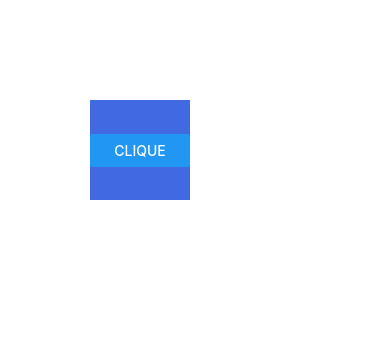
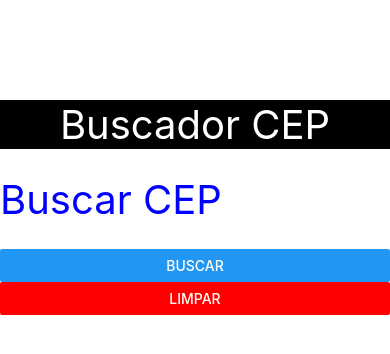
Before and after one commit to Thauan-th/react_native_project, a React Native app: screen / in a window 390 px wide. Shown: the top 354 px of the page. Built offline with nearby package versions, Linux system fonts and the light colour scheme.

Commit message:
app buscador de cep

```diff
--- a/src/exercicesTemp/Animacao/index.js
+++ b/src/exercicesTemp/Animacao/index.js
@@ -16,33 +16,48 @@ export default function Animado() {
 
   function expandOnOff(param){
     if(param){
+      Animated.sequence([
+
         Animated.timing(
           widthAnimated , {
             toValue:250,
             duration:2000
-        } ).start()
+          } ) ,
           Animated.timing(heightAnimated,{
             toValue: 200,
             duration: 2000
           }
-      ).start()
-      Animated.timing(colorAnimated,{
-        toValue:4323,
+          )
+        ]).start()
+      Animated.parallel([
+
+        Animated.timing(
+          widthAnimated , {
+            toValue:200,
+            duration:2000
+          } ) ,
+          Animated.timing(heightAnimated,{
+            toValue: 150,
             duration: 2000
           }
-      ).start()
+          )
+        ]).start()
+
       return
     }
+    Animated.sequence([
+
       Animated.timing(
         widthAnimated , {
           toValue:100,
           duration:2000
-      } ).start()
+        } ),
         Animated.timing(heightAnimated,{
           toValue: 100,
           duration: 2000
         }
-    ).start()
+        )
+      ]).start()
 
   }
 
@@ -52,7 +67,6 @@ export default function Animado() {
    <Animated.View style={{
      width:widthAnimated,
      height:heightAnimated,
-     backgroundColor:`#${colorAnimated}`,
      justifyContent:'center',
      backgroundColor:'#4169E1',
    }}>
--- /dev/null
+++ b/src/exercicesTemp/Cep/index.js
@@ -0,0 +1,60 @@
+import axios from 'axios';
+import React from 'react';
+import { View ,TextInput , Text , SafeAreaView , Button , StyleSheet} from 'react-native';
+
+export default function Cep() {
+    const [cep ,setCep] = React.useState("")
+    const [endereco , setEndereco]= React.useState("")
+    const url = `https://viacep.com.br/ws`
+    const inputRef  = React.useRef()
+
+    function buscarCep(){
+        if(cep.length === 8){
+            axios.get(`${url}/${cep}/json/`).then(resp=>setEndereco(resp.data))
+            setCep("")
+            return inputRef.current.focus()
+        }
+        alert('DIGITE UM CEP VALIDO')
+        limparInput()
+        return
+    }
+    function limparInput(){
+        setCep("")
+        setEndereco("")
+        inputRef.current.focus()
+        return
+    }
+
+
+
+ return (
+   <SafeAreaView>
+       <Text style={{backgroundColor:"#000",color:'#fff',textAlign:'center', fontSize:40}}>Buscador CEP</Text>
+       <TextInput style={styles.input_cep} onChangeText={e=>setCep(e)} value={cep} keyboardType={'numeric'}
+        placeholder="Buscar CEP" ref={inputRef}
+       ></TextInput>
+       <Button onPress={buscarCep} title='buscar'></Button>
+       <Button onPress={limparInput} title='Limpar'  color={"red"}></Button>
+       {
+           endereco !=="" &&
+           <>
+               <Text>{endereco.logradouro}</Text>
+               <Text>{endereco.ddd}</Text>
+               <Text>{endereco.bairro}</Text>
+               <Text>{endereco.uf}</Text>
+               <Text>{endereco.localidade}</Text>
+           </>
+       }
+   </SafeAreaView>
+  );
+}
+const styles = StyleSheet.create({
+    input_cep:{
+      color:"blue",
+      height:100,
+      fontSize:40,
+      borderRadius:100
+    }
+
+
+  });
--- a/src/exercicios.js
+++ b/src/exercicios.js
@@ -8,6 +8,7 @@ import Modal  from './exercicesTemp/Modal';
 import HTTPSS from './exercicesTemp/Http';
 import Animado from './exercicesTemp/Animacao';
 import AsyncStorage from './exercicesTemp/AsyncStorage';
+import Cep from './exercicesTemp/Cep';
 export default function Exercicios() {
 
     return (
@@ -19,7 +20,8 @@ export default function Exercicios() {
             {/* <AsyncStorage/> */}
             {/* <Modal /> */}
             {/* <HTTPSS /> */}
-            <Animado />
+            {/* <Animado /> */}
+            <Cep/>
         </View>
     );
 }
```
Lines whose indentation alone changed are shown as unchanged.
